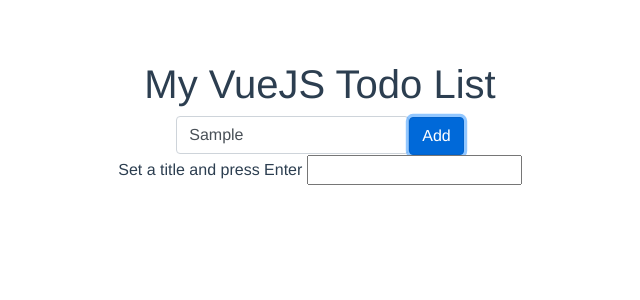
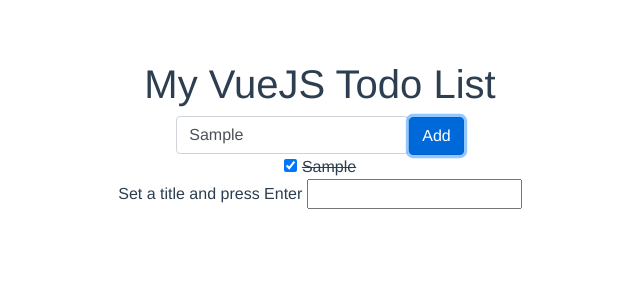
Before and after one commit to DylanUpchr/test-vue, a Vue app: page / in a window 1280 px wide. Both pictures are taken after typing "Sample" into the empty fields and a click on the button "Add". Shown: the top 300 px of the page, without its empty margins (320-960 px from the left). Built offline with nearby package versions, Linux system fonts and the light colour scheme.

Commit message:
item-list

```diff
--- a/package.json
+++ b/package.json
@@ -8,7 +8,10 @@
     "lint": "vue-cli-service lint"
   },
   "dependencies": {
+    "bootstrap": "^4.4.1",
     "core-js": "^3.4.3",
+    "jquery": "^3.4.1",
+    "popper.js": "^1.16.0",
     "vue": "^2.6.10"
   },
   "devDependencies": {
--- a/src/App.vue
+++ b/src/App.vue
@@ -2,7 +2,7 @@
   <div id="app">
     <h1>{{ title }}</h1>
     <add-item v-on:add-list-item="addItem"></add-item>
-    <item-list></item-list>
+    <item-list :items="this.items"></item-list>
     <list-title v-on:title-change="changeTitle"></list-title>
   </div>
 </template>
@@ -22,7 +22,6 @@
   data: function() {
     return {
       title: 'My VueJS Todo List',
-      testItem: false,
       items: []
     }
   },
--- a/src/components/AddItem.vue
+++ b/src/components/AddItem.vue
@@ -13,7 +13,7 @@
             var item = {
                 'uuid': uuidv4(),
                 'name': this.$refs.itemName.value,
-                'checked': false
+                'checked': true
             }
             return item;
         }
--- a/src/components/ItemList.vue
+++ b/src/components/ItemList.vue
@@ -0,0 +1,29 @@
+<template>
+    <div>
+        <div v-for="item in this.Items" :key="item.uuid">
+            <input type="checkbox" :checked=item.checked>
+            <span v-bind:class="{ striked: item.checked}">{{ item.name }}</span>
+        </div>
+    </div>
+</template>
+<script>
+export default {
+    name: 'ItemList',
+    props:[
+        'items'
+    ],
+    data: function(){
+        return{
+            Items: this.items
+        }
+    }
+}
+</script>
+<style scoped>
+    span{
+        margin-left: 5px;
+    }
+    .striked{
+        text-decoration: line-through;
+    }
+</style>
```
Also changed, not shown: 1 other file (tests, documents, lock files or other folders).
